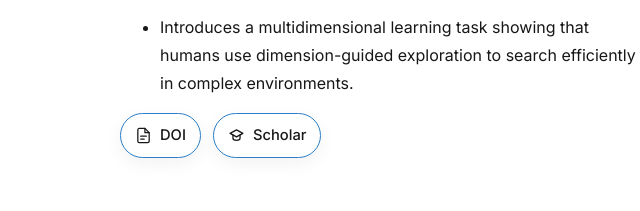
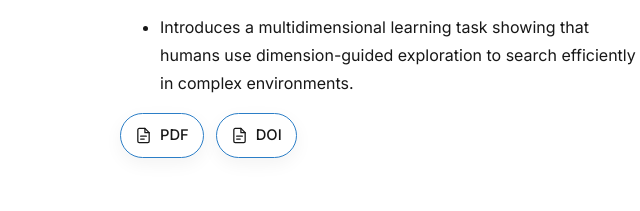
Before and after one commit to Yilin-Elaine-Wu/Yilin-Elaine-Wu.github.io, a plain HTML site: page index.html in a window 1280 px wide. Shown: the part 1932-2143 px from the top of the page, 312-952 px from the left. Drawn offline with Linux system fonts and the light colour scheme.

Commit message:
Add PDF link for preprint

```diff
--- a/index.html
+++ b/index.html
@@ -616,6 +616,15 @@
                 <li>Introduces a multidimensional learning task showing that humans use dimension-guided exploration to search efficiently in complex environments.</li>
               </ul>
               <div class="pub-links">
+                <a class="icon-link" href="https://www.biorxiv.org/content/biorxiv/early/2026/05/20/2026.04.29.720265.full.pdf" target="_blank" rel="noopener noreferrer">
+                  <svg viewBox="0 0 24 24" fill="none" stroke-width="1.8" stroke-linecap="round" stroke-linejoin="round">
+                    <path d="M14 2H6a2 2 0 0 0-2 2v16a2 2 0 0 0 2 2h12a2 2 0 0 0 2-2V8z"></path>
+                    <path d="M14 2v6h6"></path>
+                    <path d="M8 13h8"></path>
+                    <path d="M8 17h5"></path>
+                  </svg>
+                  PDF
+                </a>
                 <a class="icon-link" href="https://doi.org/10.64898/2026.04.29.720265" target="_blank" rel="noopener noreferrer">
                   <svg viewBox="0 0 24 24" fill="none" stroke-width="1.8" stroke-linecap="round" stroke-linejoin="round">
                     <path d="M14 2H6a2 2 0 0 0-2 2v16a2 2 0 0 0 2 2h12a2 2 0 0 0 2-2V8z"></path>
@@ -624,13 +633,6 @@
                     <path d="M8 17h5"></path>
                   </svg>
                   DOI
-                </a>
-                <a class="icon-link" href="https://scholar.google.com/citations?view_op=view_citation&hl=en&user=11uk0wMAAAAJ&citation_for_view=11uk0wMAAAAJ:d1gkVwhDpl0C" target="_blank" rel="noopener noreferrer">
-                  <svg viewBox="0 0 24 24" fill="none" stroke-width="1.8" stroke-linecap="round" stroke-linejoin="round">
-                    <path d="M12 4 3 9l9 5 9-5-9-5Z"></path>
-                    <path d="M7 11.2V16c0 1.7 2.2 3 5 3s5-1.3 5-3v-4.8"></path>
-                  </svg>
-                  Scholar
                 </a>
               </div>
             </div>
```
